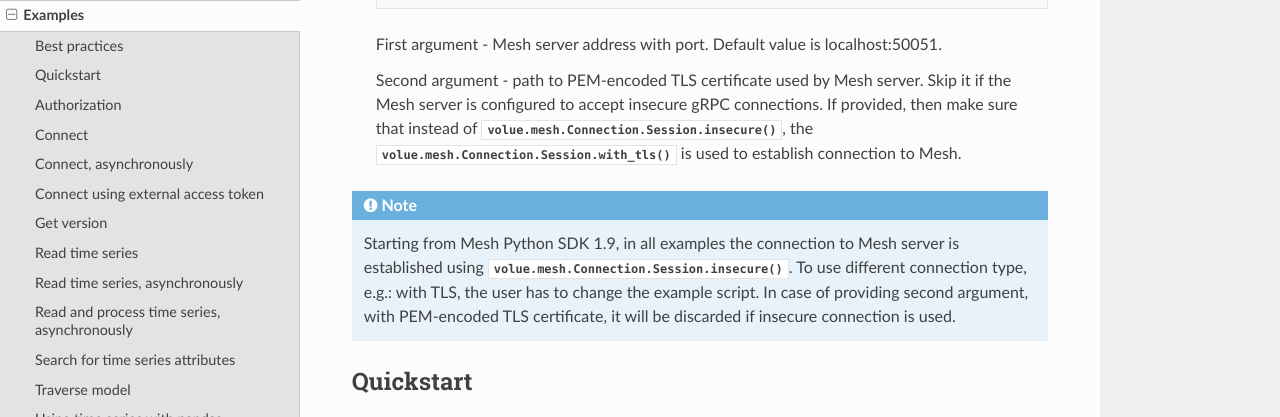
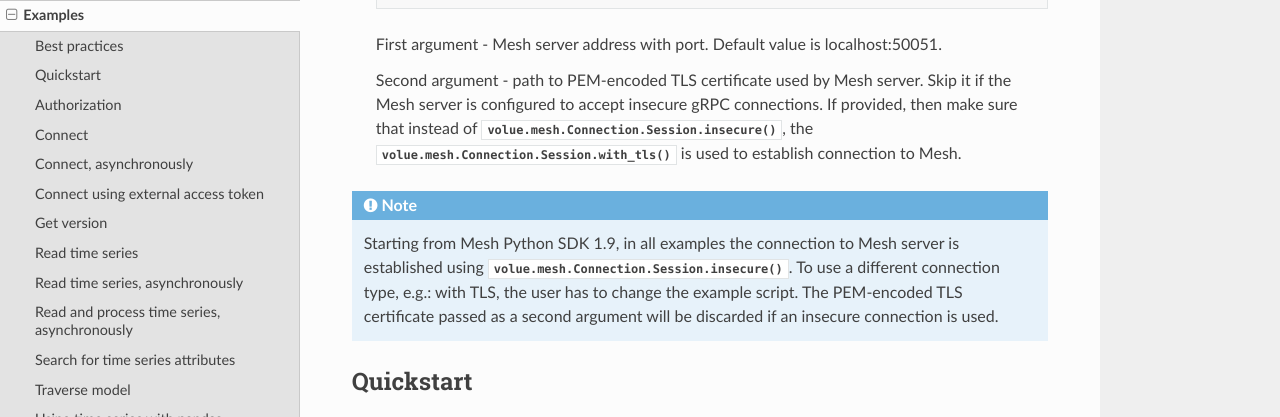
Before and after one commit to Volue-Public/energy-mesh-python, a Sphinx documentation site: the page built from docs/source/examples.rst, in a window 1280 px wide and 900 px high, scrolled down 478 px, cut to the strip 0-417 px from the top of the window. Built offline with Sphinx 7.4.7 and the Read the Docs theme 2.0.0, drawn with Linux system fonts in a browser that asks for light colours.

Commit message:
Apply review suggestions.

```diff
--- a/docs/source/examples.rst
+++ b/docs/source/examples.rst
@@ -28,9 +28,9 @@ Best practices
 .. note::
    Starting from Mesh Python SDK 1.9, in all examples the connection to Mesh
    server is established using :meth:`volue.mesh.Connection.Session.insecure`.
-   To use different connection type, e.g.: with TLS, the user has to change the
-   example script. In case of providing second argument, with PEM-encoded TLS
-   certificate, it will be discarded if insecure connection is used.
+   To use a different connection type, e.g.: with TLS, the user has to change
+   the example script. The PEM-encoded TLS certificate passed as a second
+   argument will be discarded if an insecure connection is used.
 
 Quickstart
 *****************
--- a/docs/source/mesh_client.rst
+++ b/docs/source/mesh_client.rst
@@ -62,8 +62,8 @@ shorter read intervals.
 The same is true for writing data, like time series data. Here however, it is
 not a suggestion, but a must. Mesh server gRPC inbound message size is not
 configurable and therefore it is always equal to 4MB. If gRPC client, like Mesh
-Python SDK, sends too large message then the request will be discarded. To avoid
-this, clients must send data in chunks.
+Python SDK, sends a message which is too large, then the request will be
+discarded. To avoid this, clients must send data in chunks.
 
 .. note::
     Single time series point occupies 20 bytes. To avoid exceeding the 4MB
--- a/docs/source/quickstart.rst
+++ b/docs/source/quickstart.rst
@@ -29,7 +29,7 @@ Lets connect to the server, get its version and create a session for getting dat
 Name this file quickstart.py.
 
 .. warning::
-   It assumes Volue Mesh server is running locally with gRPC enabled on default port *50051* and TLS disabled for gRPC.
+   It assumes Volue Mesh server is running locally with gRPC enabled on default port *50051* and TLS is disabled for gRPC.
    If you are using a remote server or a non-default port for gRPC communication please change the *address* and *port* variables.
    In case of problems or questions regarding Mesh server configuration please contact Volue consultant.
 
```
